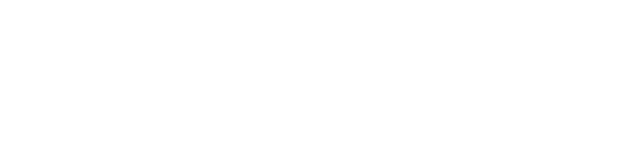
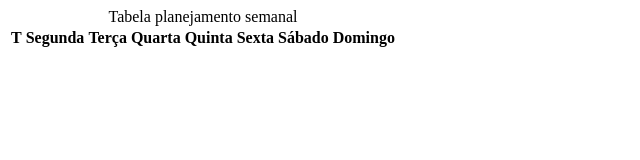
Before and after one commit to igorJSCARMO/igorJSCARMO.github.io, a plain HTML site: page planejamento-semanal.html in a window 1280 px wide. Shown: the whole page, without its empty margins (0-640 px from the left). Drawn offline with Linux system fonts and the light colour scheme.

Commit message:
Update planejamento-semanal.html

```diff
--- a/planejamento-semanal.html
+++ b/planejamento-semanal.html
@@ -12,8 +12,30 @@
 </head>
 <body>
     <table>
+      <caption> Tabela planejamento semanal</caption>
 
+      <thead>
+        <tr>
+             <th>T</th>
+             <th>Segunda</th>
+             <th>Terça</th>
+             <th>Quarta</th>
+             <th>Quinta</th>
+             <th>Sexta</th>
+             <th>Sábado</th>
+             <th>Domingo</th>
+        </tr>
+      </thead>
+
+      <tbody>
+
+      </tbody>
+
+      <tfoot>
+
+      </tfoot>
 
     </table>
+
 </body>
 </html>
```
